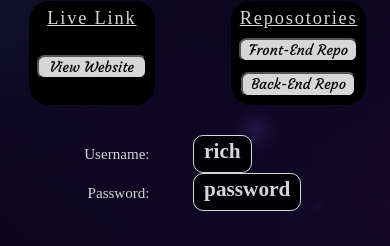
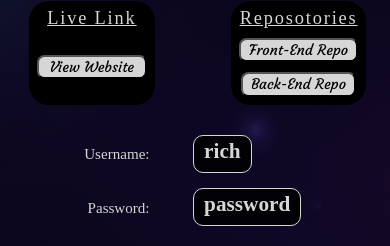
Before and after one commit to kDuffy93/sveltePortfolio, a SvelteKit app: page /projects in a window 390 px wide. Shown: the part 292-538 px from the top of the page. Built offline with nearby package versions, Linux system fonts and the light colour scheme; a web font is replaced by a local one.

Commit message:
more mobile spacing

```diff
--- a/src/components/pages/projects/projects.svelte
+++ b/src/components/pages/projects/projects.svelte
@@ -360,6 +360,7 @@ min-height: 6ch;
 	@media (max-width: 500px) {
 	.descriptionContainer > .authContainer {
 		grid-template-areas:". un . user ."". pw . pass .";
+		row-gap: 15px;
 	}}
 	label {
 		font-size: calc(15px + (16 - 15) * (100vw - 320px) / (1080 - 320));
```
